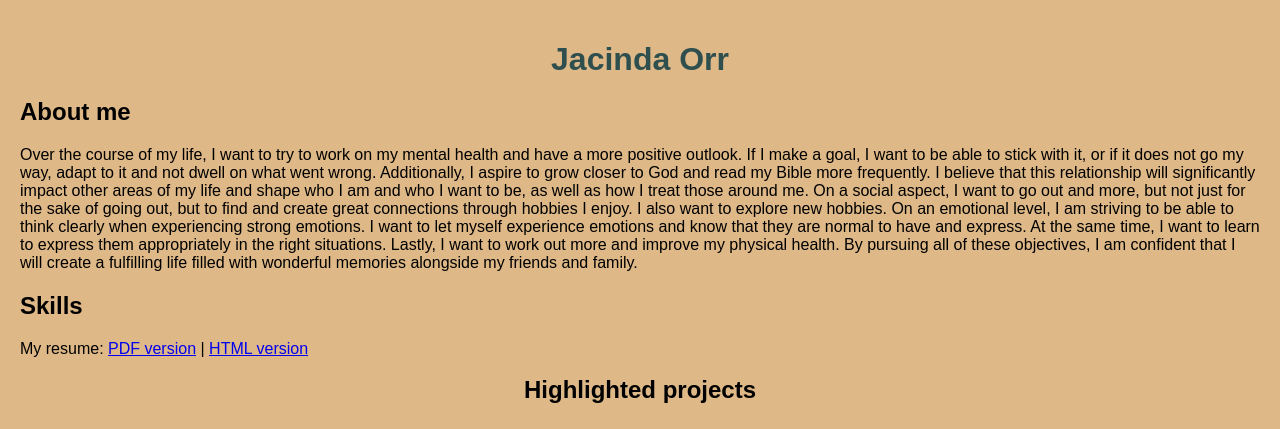
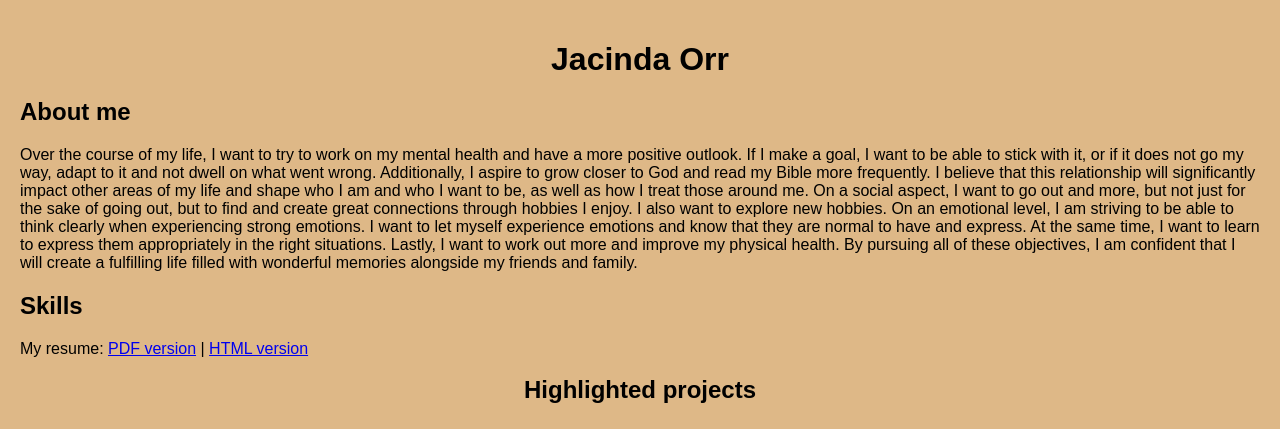
Before and after one commit to CompMorgan15/CompMorgan15.github.io, a plain HTML site: page index.html in a window 1280 px wide. Shown: the top 429 px of the page. Drawn offline with Linux system fonts and the light colour scheme.

Commit message:
CHANGED HEADING COLOR

```diff
--- a/styles.css
+++ b/styles.css
@@ -12,7 +12,7 @@ body {
   color: #000;
 }
 h1 {
-  color: darkslategrey;
+  color: black;
   text-align: center;
   margin-bottom: 16px;
 }
```
